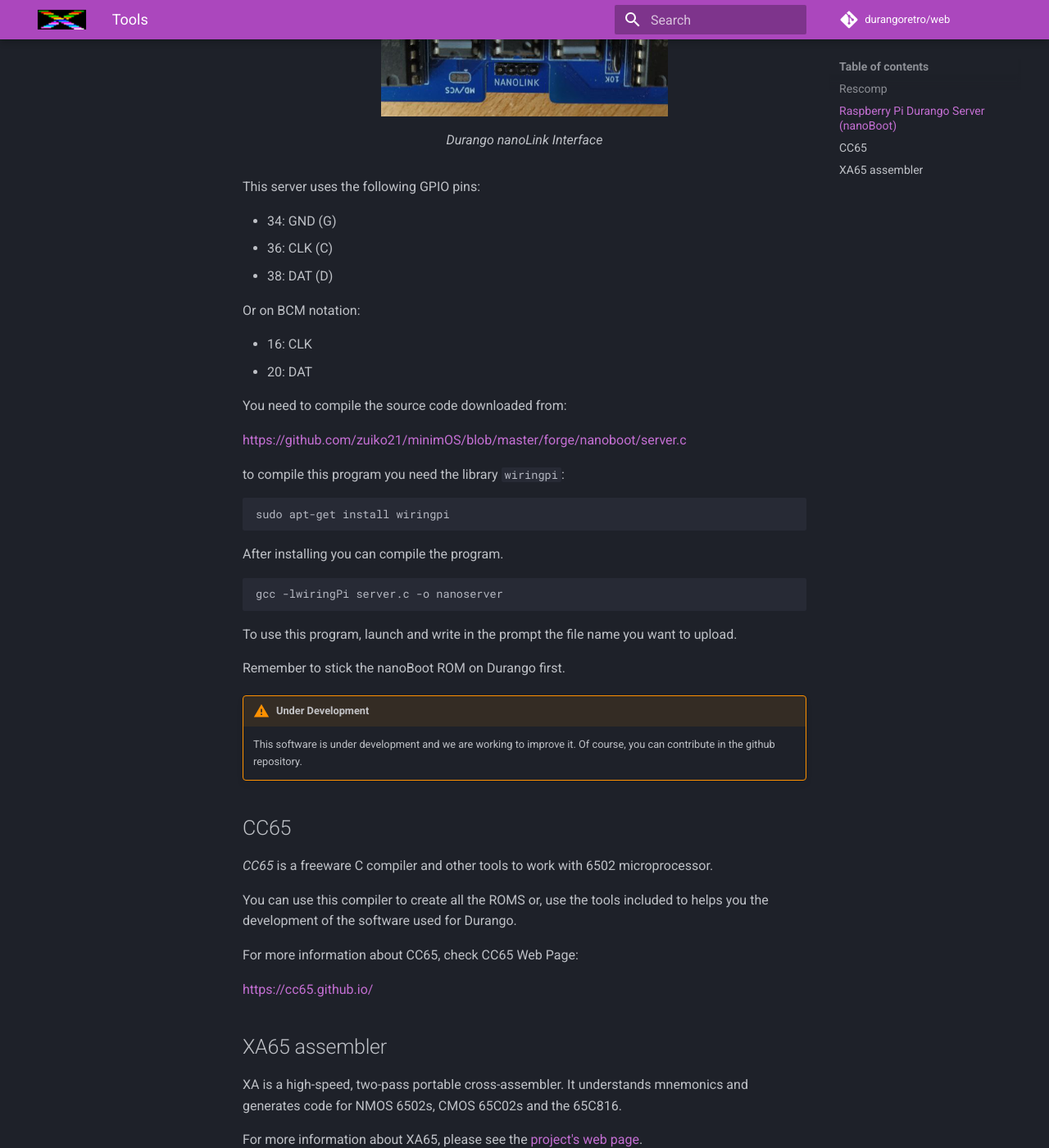
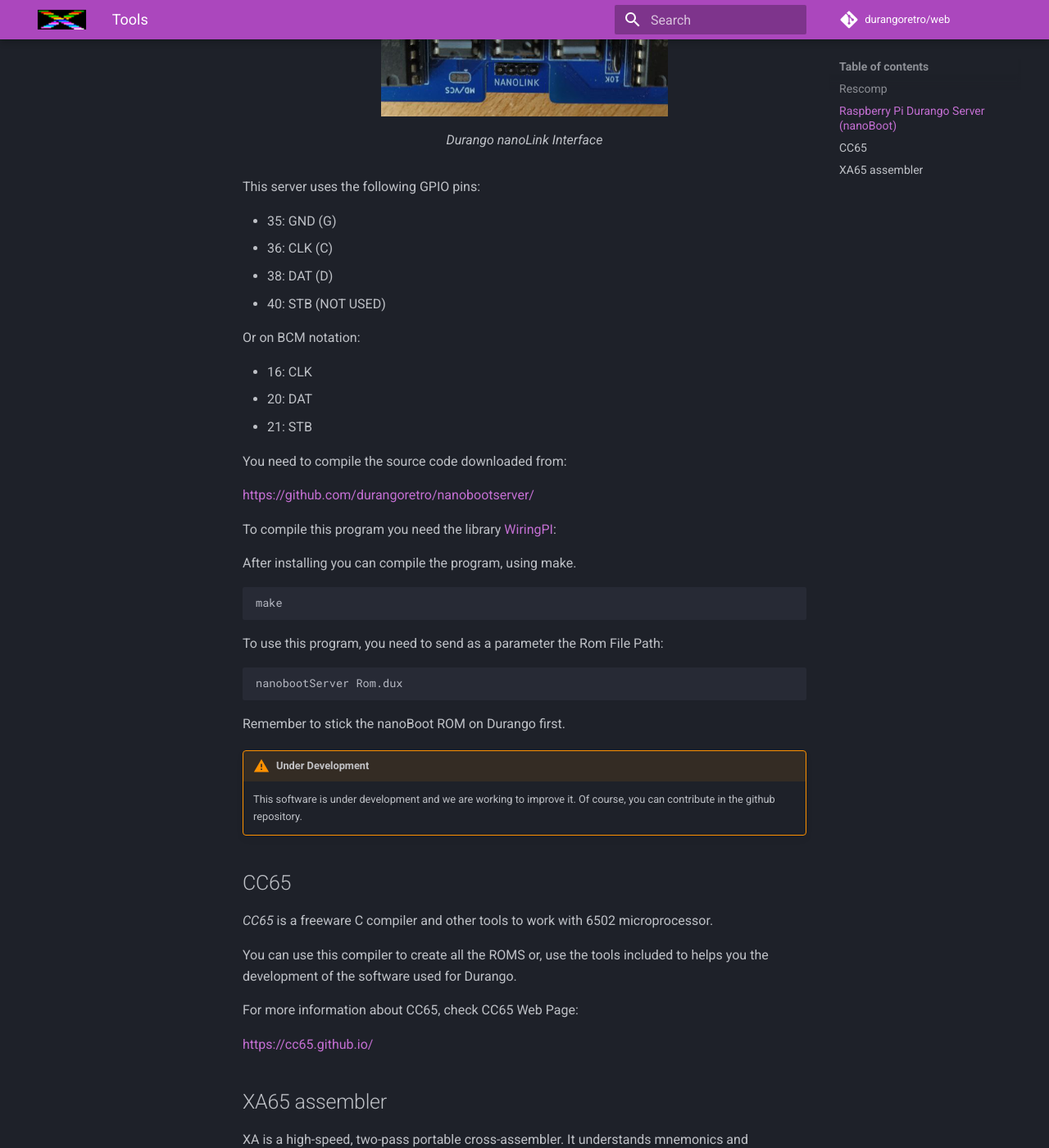
Before and after one commit to durangoretro/web, an MkDocs documentation site: the page built from docs/tools/tools.md, in a window 1280 px wide and 1400 px high, scrolled down 1691 px. Shown: the whole window at 82% size. Built offline with MkDocs 1.6.1 and Material for MkDocs 9.7.7, drawn with Linux system fonts in a browser that asks for light colours; comment, search, counter and statistics services are not loaded.

Commit message:
Updating NanoBoot Server Instructions

````diff
--- a/docs/tools/tools.md
+++ b/docs/tools/tools.md
@@ -51,32 +51,35 @@
 
 This server uses the following GPIO pins:
 
-* 34: GND (G)
+* 35: GND (G)
 * 36: CLK (C)
 * 38: DAT (D)
+* 40: STB (NOT USED)
 
 Or on BCM notation:
 
 * 16: CLK
 * 20: DAT
+* 21: STB
 
 You need to compile the source code downloaded from:
 
-[https://github.com/zuiko21/minimOS/blob/master/forge/nanoboot/server.c](https://github.com/zuiko21/minimOS/blob/master/forge/nanoboot/server.c)
+[https://github.com/durangoretro/nanobootserver/](https://github.com/durangoretro/nanobootserver/)
 
-to compile this program you need the library ```wiringpi```:
+To compile this program you need the library [WiringPI](https://github.com/WiringPi/WiringPi):
+
+
+After installing you can compile the program, using make.
 
 ```bash
-sudo apt-get install wiringpi
+make
 ```
 
-After installing you can compile the program.
+To use this program, you need to send as a parameter the Rom File Path:
 
 ```bash
-gcc -lwiringPi server.c -o nanoserver
+nanobootServer Rom.dux
 ```
-
-To use this program, launch and write in the prompt the file name you want to upload.
 
 Remember to stick the nanoBoot ROM on Durango first.
 
````
